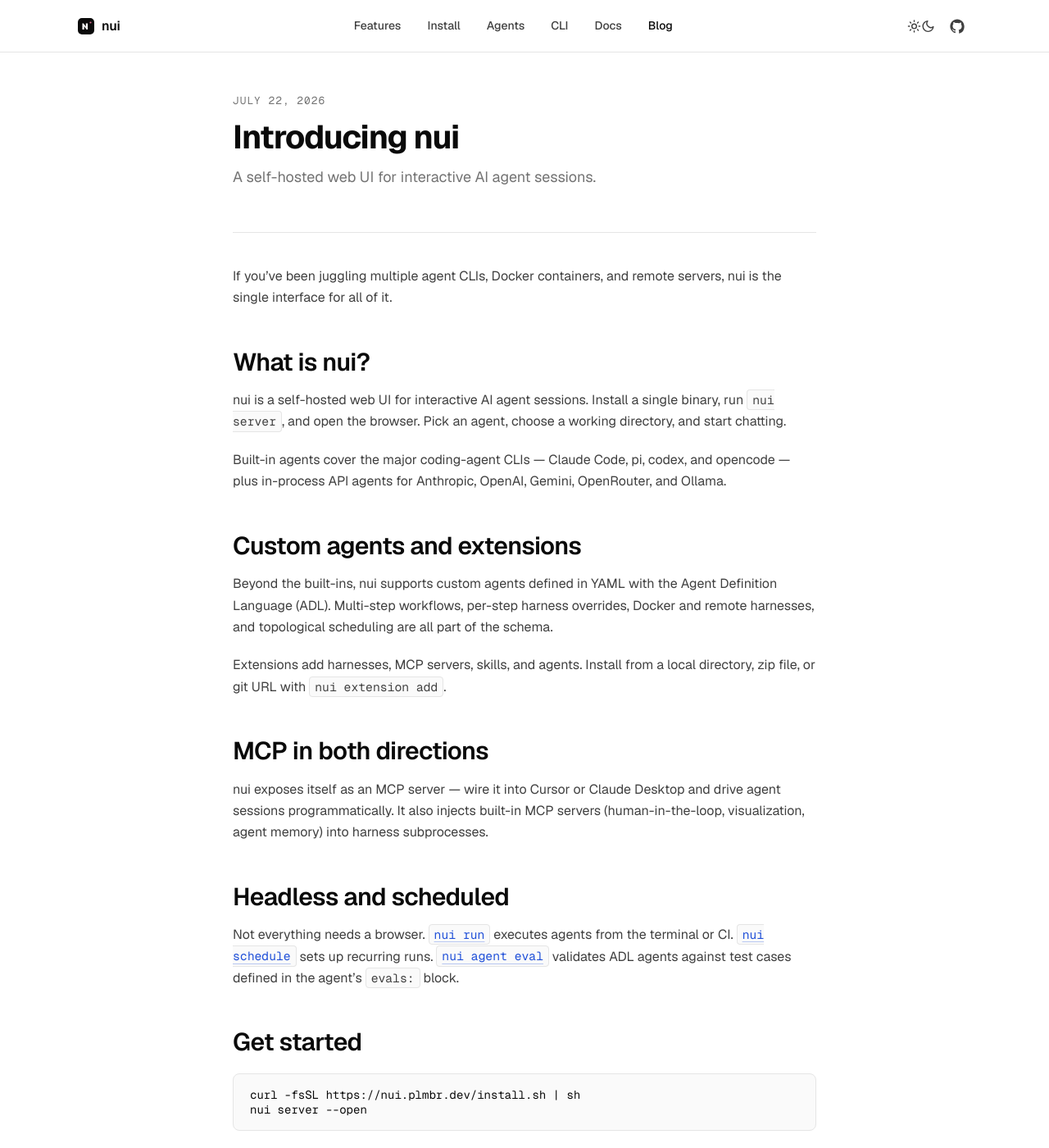
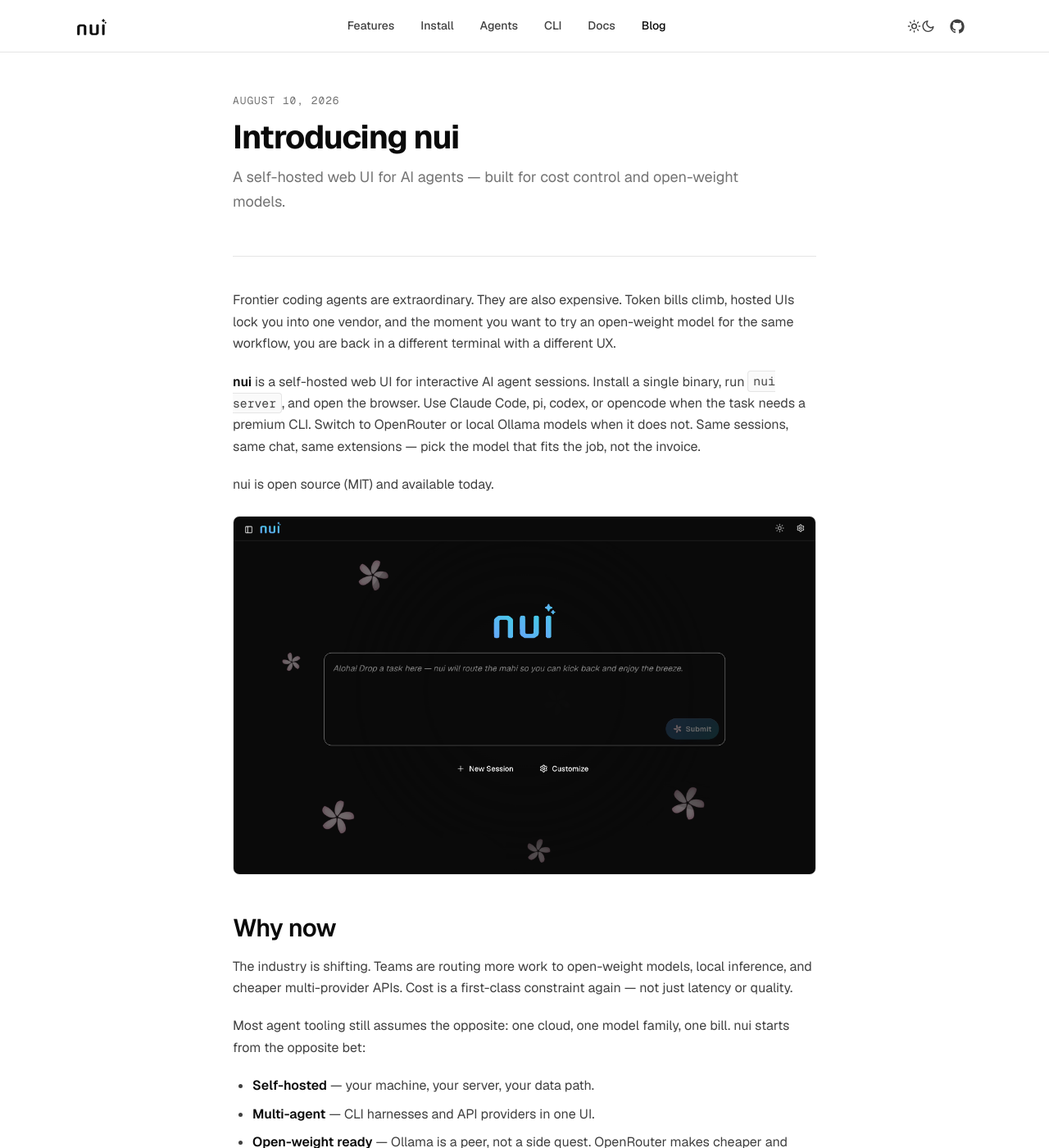
Before and after one commit to plmbr/nui, a Jekyll site: the page built from _posts/2026-08-10-introducing-nui.markdown, in a window 1280 px wide and 1400 px high. Shown: the whole window at 82% size. Built offline with Jekyll 4.4.1, drawn with Linux system fonts in a browser that asks for light colours; some of the changed text lies outside the part shown.

Commit message:
update blog post

````diff
--- a/_includes/header.html
+++ b/_includes/header.html
@@ -1,12 +1,7 @@
 <header class="site-header" role="banner">
   <div class="container site-header__inner">
     <a class="site-header__brand" href="{{ '/' | relative_url }}" aria-label="nui — home">
-      <svg width="22" height="22" viewBox="0 0 22 22" aria-hidden="true">
-        <rect x="1" y="1" width="20" height="20" rx="5" fill="currentColor" />
-        <path d="M6.5 7.5h1.4l2.9 4V7.5H13v7.5h-1.4l-2.9-4v4H6.5V7.5z" fill="var(--bg)" />
-        <circle cx="16.5" cy="6.5" r="1.1" fill="var(--accent)" />
-      </svg>
-      <span>nui</span>
+      {% include nui-logo.html %}
     </a>
 
     <nav class="site-header__nav" aria-label="Primary">
--- /dev/null
+++ b/_includes/nui-logo.html
@@ -0,0 +1,13 @@
+<svg class="site-header__logo" viewBox="100.06 -36.00 768.00 466.00" aria-hidden="true" xmlns="http://www.w3.org/2000/svg">
+  <g transform="translate(0,577.6) scale(0.1,-0.1)" fill="currentColor" stroke="none">
+    <g transform="translate(0,2885) scale(1,0.78) translate(0,-2885)">
+      <path d="M 2796 4655 C 2908 4626 2986 4570 3153 4401 C 3310 4241 3348 4190 3384 4091 C 3405 4036 3405 4022 3407 2695 C 3409 1722 3406 1341 3398 1305 C 3382 1235 3328 1163 3271 1137 C 3231 1118 3207 1115 3085 1115 C 2957 1115 2941 1117 2900 1139 C 2819 1181 2789 1219 2770 1303 C 2764 1333 2760 1777 2760 2568 C 2760 3891 2762 3836 2705 3922 C 2687 3950 2661 3970 2622 3988 L 2565 4015 L 2270 4017 C 1906 4020 1853 4012 1780 3941 C 1758 3920 1720 3855 1730 3855 C 1731 3855 1727 3843 1721 3827 C 1714 3808 1710 3406 1710 2567 C 1709 1338 1709 1333 1688 1274 C 1660 1195 1611 1147 1535 1125 C 1452 1100 1263 1107 1200 1137 C 1110 1179 1076 1228 1060 1337 C 1048 1424 1047 3900 1060 3990 C 1077 4115 1100 4167 1177 4262 C 1260 4364 1475 4567 1538 4603 C 1652 4668 1651 4668 2221 4669 C 2652 4670 2747 4668 2796 4655 Z"/>
+      <path d="M 4762 4652 C 4816 4631 4847 4608 4879 4564 C 4930 4494 4930 4504 4930 3195 C 4931 2198 4933 1968 4944 1937 C 4966 1876 5001 1833 5055 1803 L 5105 1775 L 5425 1773 C 5713 1771 5750 1772 5798 1789 C 5861 1811 5925 1869 5942 1920 C 5951 1946 5956 2270 5960 3215 C 5965 4397 5966 4477 5983 4508 C 5993 4525 5998 4540 5995 4540 C 5987 4540 6008 4565 6048 4606 C 6068 4626 6101 4646 6132 4655 C 6191 4672 6361 4675 6429 4659 C 6498 4643 6554 4598 6587 4533 L 6615 4475 L 6615 3105 C 6615 1789 6614 1733 6596 1681 C 6567 1596 6510 1524 6352 1368 C 6191 1208 6137 1169 6040 1139 C 5978 1119 5950 1118 5444 1118 C 5064 1118 4907 1121 4891 1129 C 4880 1136 4870 1138 4870 1136 C 4870 1124 4742 1186 4710 1213 C 4691 1229 4628 1289 4570 1345 C 4369 1541 4337 1581 4298 1685 L 4275 1745 L 4272 3087 C 4269 4611 4264 4513 4348 4596 C 4406 4654 4455 4668 4600 4669 C 4688 4670 4726 4666 4762 4652 Z"/>
+      <path d="M 7973 4649 C 8048 4624 8072 4603 8108 4531 L 8135 4475 L 8135 2905 C 8135 1424 8134 1332 8117 1282 C 8072 1149 7970 1105 7743 1122 C 7662 1128 7646 1132 7600 1162 C 7562 1187 7542 1209 7522 1250 L 7495 1305 L 7495 2885 C 7495 4133 7498 4474 7508 4507 C 7526 4566 7596 4635 7657 4654 C 7732 4677 7897 4675 7973 4649 Z"/>
+    </g>
+    <g transform="translate(7815, 5080) scale(92, -92) translate(-6, -8)">
+      <path d="M 5.398 10.807 C 5.574 10.931 5.785 10.998 6 10.997 C 6.216 10.998 6.427 10.93 6.602 10.804 C 6.78 10.674 6.915 10.494 6.989 10.286 L 7.436 8.913 C 7.551 8.569 7.744 8.256 8 7.999 C 8.257 7.743 8.569 7.549 8.913 7.434 L 10.304 6.983 C 10.456 6.929 10.594 6.84 10.706 6.724 C 10.817 6.608 10.901 6.467 10.949 6.313 C 10.998 6.159 11.01 5.996 10.985 5.837 C 10.96 5.677 10.898 5.526 10.804 5.394 C 10.67 5.208 10.479 5.071 10.26 5.003 L 8.885 4.556 C 8.541 4.442 8.228 4.249 7.971 3.993 C 7.714 3.736 7.52 3.424 7.405 3.079 L 6.953 1.691 C 6.881 1.489 6.748 1.314 6.571 1.191 C 6.439 1.098 6.286 1.036 6.125 1.012 C 5.965 0.987 5.801 1.001 5.646 1.051 C 5.492 1.101 5.351 1.187 5.236 1.301 C 5.12 1.415 5.033 1.555 4.98 1.708 L 4.523 3.108 C 4.409 3.443 4.22 3.748 3.97 3.999 C 3.721 4.25 3.418 4.441 3.083 4.557 L 1.692 5.005 C 1.541 5.06 1.404 5.149 1.292 5.265 C 1.18 5.381 1.097 5.521 1.048 5.675 C 1 5.829 0.988 5.992 1.013 6.151 C 1.038 6.31 1.099 6.462 1.192 6.593 C 1.32 6.773 1.501 6.908 1.709 6.979 L 3.083 7.424 C 3.524 7.571 3.91 7.845 4.193 8.212 C 4.356 8.423 4.481 8.66 4.564 8.912 L 5.016 10.303 C 5.088 10.507 5.222 10.683 5.398 10.807 Z"/>
+      <path d="M 11.535 14.849 C 11.671 14.946 11.834 14.997 12 14.997 C 12.165 14.997 12.326 14.946 12.461 14.851 C 12.601 14.753 12.706 14.613 12.761 14.451 L 13.009 13.689 C 13.063 13.531 13.152 13.387 13.269 13.268 C 13.387 13.15 13.531 13.061 13.689 13.009 L 14.461 12.757 C 14.619 12.703 14.756 12.6 14.852 12.464 C 14.926 12.361 14.974 12.242 14.992 12.117 C 15.011 11.992 14.999 11.865 14.959 11.745 C 14.918 11.625 14.85 11.516 14.76 11.428 C 14.669 11.34 14.559 11.274 14.438 11.236 L 13.674 10.987 C 13.516 10.935 13.372 10.846 13.254 10.729 C 13.136 10.611 13.047 10.467 12.994 10.309 L 12.742 9.536 C 12.689 9.379 12.586 9.242 12.449 9.146 C 12.347 9.073 12.23 9.025 12.106 9.006 C 11.982 8.987 11.855 8.998 11.736 9.037 C 11.616 9.076 11.508 9.142 11.419 9.231 C 11.33 9.319 11.264 9.427 11.224 9.546 L 10.977 10.308 C 10.925 10.466 10.838 10.61 10.721 10.728 C 10.607 10.845 10.467 10.934 10.312 10.987 L 9.539 11.239 C 9.38 11.293 9.242 11.396 9.145 11.533 C 9.047 11.669 8.995 11.833 8.996 12.001 C 8.997 12.169 9.051 12.333 9.15 12.468 C 9.249 12.604 9.388 12.705 9.547 12.757 L 10.31 13.004 C 10.469 13.058 10.614 13.147 10.732 13.265 C 10.851 13.384 10.939 13.528 10.99 13.687 L 11.243 14.461 C 11.298 14.618 11.4 14.753 11.535 14.849 Z"/>
+    </g>
+  </g>
+</svg>
--- a/_posts/2026-07-22-introducing-nui.markdown
+++ /dev/null
@@ -1,38 +0,0 @@
----
-layout: post
-title: Introducing nui
-subtitle: A self-hosted web UI for interactive AI agent sessions.
-description: nui brings Claude Code, pi, codex, opencode, and custom ADL agents into one web interface — with extensions, MCP, and headless runs.
-date: 2026-07-22
----
-
-If you've been juggling multiple agent CLIs, Docker containers, and remote servers, nui is the single interface for all of it.
-
-## What is nui?
-
-nui is a self-hosted web UI for interactive AI agent sessions. Install a single binary, run `nui server`, and open the browser. Pick an agent, choose a working directory, and start chatting.
-
-Built-in agents cover the major coding-agent CLIs — Claude Code, pi, codex, and opencode — plus in-process API agents for Anthropic, OpenAI, Gemini, OpenRouter, and Ollama.
-
-## Custom agents and extensions
-
-Beyond the built-ins, nui supports custom agents defined in YAML with the Agent Definition Language (ADL). Multi-step workflows, per-step harness overrides, Docker and remote harnesses, and topological scheduling are all part of the schema.
-
-Extensions add harnesses, MCP servers, skills, and agents. Install from a local directory, zip file, or git URL with `nui extension add`.
-
-## MCP in both directions
-
-nui exposes itself as an MCP server — wire it into Cursor or Claude Desktop and drive agent sessions programmatically. It also injects built-in MCP servers (human-in-the-loop, visualization, agent memory) into harness subprocesses.
-
-## Headless and scheduled
-
-Not everything needs a browser. [`nui run`](/cli/#headless-runs) executes agents from the terminal or CI. [`nui schedule`](/cli/#schedules) sets up recurring runs. [`nui agent eval`](/cli/#agent-evaluation) validates ADL agents against test cases defined in the agent's `evals:` block.
-
-## Get started
-
-```bash
-curl -fsSL https://nui.plmbr.dev/install.sh | sh
-nui server --open
-```
-
-See the [install guide](/install/) for platform-specific instructions and agent prerequisites.
--- /dev/null
+++ b/_posts/2026-08-10-introducing-nui.markdown
@@ -0,0 +1,124 @@
+---
+layout: post
+title: Introducing nui
+subtitle: A self-hosted web UI for AI agents — built for cost control and open-weight models.
+description: nui is now available. One self-hosted interface for coding agents and API models, with first-class support for OpenRouter, Ollama, and custom open-weight workflows.
+date: 2026-08-10
+---
+
+Frontier coding agents are extraordinary. They are also expensive. Token bills climb, hosted UIs lock you into one vendor, and the moment you want to try an open-weight model for the same workflow, you are back in a different terminal with a different UX.
+
+**nui** is a self-hosted web UI for interactive AI agent sessions. Install a single binary, run `nui server`, and open the browser. Use Claude Code, pi, codex, or opencode when the task needs a premium CLI. Switch to OpenRouter or local Ollama models when it does not. Same sessions, same chat, same extensions — pick the model that fits the job, not the invoice.
+
+nui is open source (MIT) and available today.
+
+<figure>
+  <img src="{{ '/assets/images/hero/nui.png' | relative_url }}"
+       alt="nui web UI showing a chat session with an AI agent."
+       width="2227" height="1369" loading="eager">
+</figure>
+
+## Why now
+
+The industry is shifting. Teams are routing more work to open-weight models, local inference, and cheaper multi-provider APIs. Cost is a first-class constraint again — not just latency or quality.
+
+Most agent tooling still assumes the opposite: one cloud, one model family, one bill. nui starts from the opposite bet:
+
+- **Self-hosted** — your machine, your server, your data path.
+- **Multi-agent** — CLI harnesses and API providers in one UI.
+- **Open-weight ready** — Ollama is a peer, not a side quest. OpenRouter makes cheaper and open models one click away.
+- **Composable** — custom agents, extensions, and MCP so you can build the stack you actually want.
+
+Use frontier models when they earn their keep. Use open weights when they do not. Keep the interface.
+
+## Sessions in the browser
+
+Type a task on the home screen and the built-in `nui` master agent routes it to a specialist — or open a session with any built-in or installed agent. Chat, attach files, use `@` mentions for context, and switch between past sessions from the sidebar. Preferences persist across reloads.
+
+No juggling terminals. No “which window was that agent in?” Same session model whether the backend is Claude Code or a local Ollama model.
+
+## Built-in agents
+
+**CLI agents**:
+
+- Claude Code
+- pi
+- codex
+- opencode
+
+**API agents** (in-process; no separate CLI):
+
+- Anthropic, OpenAI, Gemini
+- **OpenRouter** — route across providers and price points from one agent
+- **Ollama** — local and self-hosted open-weight models
+
+That split is the cost story: keep premium CLIs for hard work, and keep OpenRouter / Ollama for everything else — drafts, triage, summarization, internal tools — without leaving nui.
+
+## Custom agents with ADL
+
+Define your own agents in YAML with the Agent Definition Language (ADL). Pick a harness, set a system prompt, add skills and MCP servers, and optionally run in a sandbox, Docker, a dev container, or on a remote host.
+
+Multi-step workflows, per-step harness overrides, and eval test cases are part of the schema. Install with `nui agent add`, or build them in the UI. Portable agents can target different CLI harnesses so the same definition can ride a frontier CLI today and a cheaper path tomorrow.
+
+## Extensions
+
+Extensions add harnesses, MCP servers, skills, and agents. Install from a local directory, zip file, or git URL:
+
+```bash
+nui extension add ./my-extension
+nui extension add https://github.com/example/my-extension.git
+```
+
+Manage them from **Settings → Extensions**, or disable individually without uninstalling. This is how teams plug in internal tools without forking nui.
+
+## MCP in both directions
+
+nui exposes itself as an MCP server — wire it into Cursor, Claude Desktop, or any MCP host and drive sessions programmatically (`list_agents`, `create_session`, `run_agent`, and more).
+
+It also injects built-in MCP servers into harness subprocesses:
+
+- **Human-in-the-loop** — approvals and `ask_user` prompts
+- **Visualization** — inline charts in chat
+- **Agent memory** — persistent memory updates
+- **Orchestrator** — home-launcher routing for the `nui` master agent
+
+Remote HTTP MCP servers can authenticate with OAuth from Settings.
+
+## Sandboxing and isolation
+
+Run agents unsandboxed on the host, or isolate them with bubblewrap (Linux), Docker, or dev containers. Pair isolation with cheaper or open-weight agents when you want more automation without expanding blast radius.
+
+## Headless, schedules, and evals
+
+Not everything needs a browser.
+
+```bash
+# Headless run (server must be running)
+nui run -a claude-code -m "Review README" -w . --wait
+
+# Auto-start server if needed
+nui run -m "Summarize changes" -w . --spawn --wait
+```
+
+Use [`nui schedule`](/cli/#schedules) for recurring jobs and [`nui agent eval`](/cli/#agent-evaluation) to validate ADL agents against test cases in CI. Script the expensive path when you must; automate the cheap path when you can.
+
+## Install
+
+**Linux and macOS:**
+
+```bash
+curl -fsSL https://nui.plmbr.dev/install.sh | sh
+nui server --open
+```
+
+**Windows:**
+
+```powershell
+irm https://nui.plmbr.dev/install.ps1 | iex
+```
+
+Or download a release binary from [GitHub Releases](https://github.com/plmbr/nui/releases). Full platform notes and agent prerequisites are in the [install guide](/install/).
+
+## What's next
+
+nui is intentionally a thin, self-hosted surface over the agents you already use — and the open-weight ones you are about to use more. Star or watch [github.com/plmbr/nui](https://github.com/plmbr/nui), file issues, and tell us what cost-sensitive or open-weight workflows you want first-class support for.
--- a/_sass/_layout.scss
+++ b/_sass/_layout.scss
@@ -56,20 +56,22 @@
 }
 
 .site-header__brand {
-  font-family: var(--font-sans);
-  font-weight: 600;
-  font-size: var(--fs-base);
   color: var(--ink-900);
   text-decoration: none;
-  letter-spacing: -0.01em;
   display: inline-flex;
   align-items: center;
-  gap: var(--space-2);
+  line-height: 0;
 }
 
 .site-header__brand:hover {
   color: var(--ink-900);
   text-decoration: none;
+}
+
+.site-header__logo {
+  display: block;
+  height: 1.375rem;
+  width: auto;
 }
 
 .site-header__nav {
--- a/index.markdown
+++ b/index.markdown
@@ -24,7 +24,7 @@
       <figure class="hero__media">
         <img src="{{ '/assets/images/hero/nui.png' | relative_url }}"
              alt="nui web UI showing a chat session with an AI agent."
-             width="1200" height="800" loading="eager" fetchpriority="high">
+             width="2227" height="1369" loading="eager" fetchpriority="high">
       </figure>
     </div>
   </div>
````
Also changed, not shown: assets/images/hero/nui.png.
